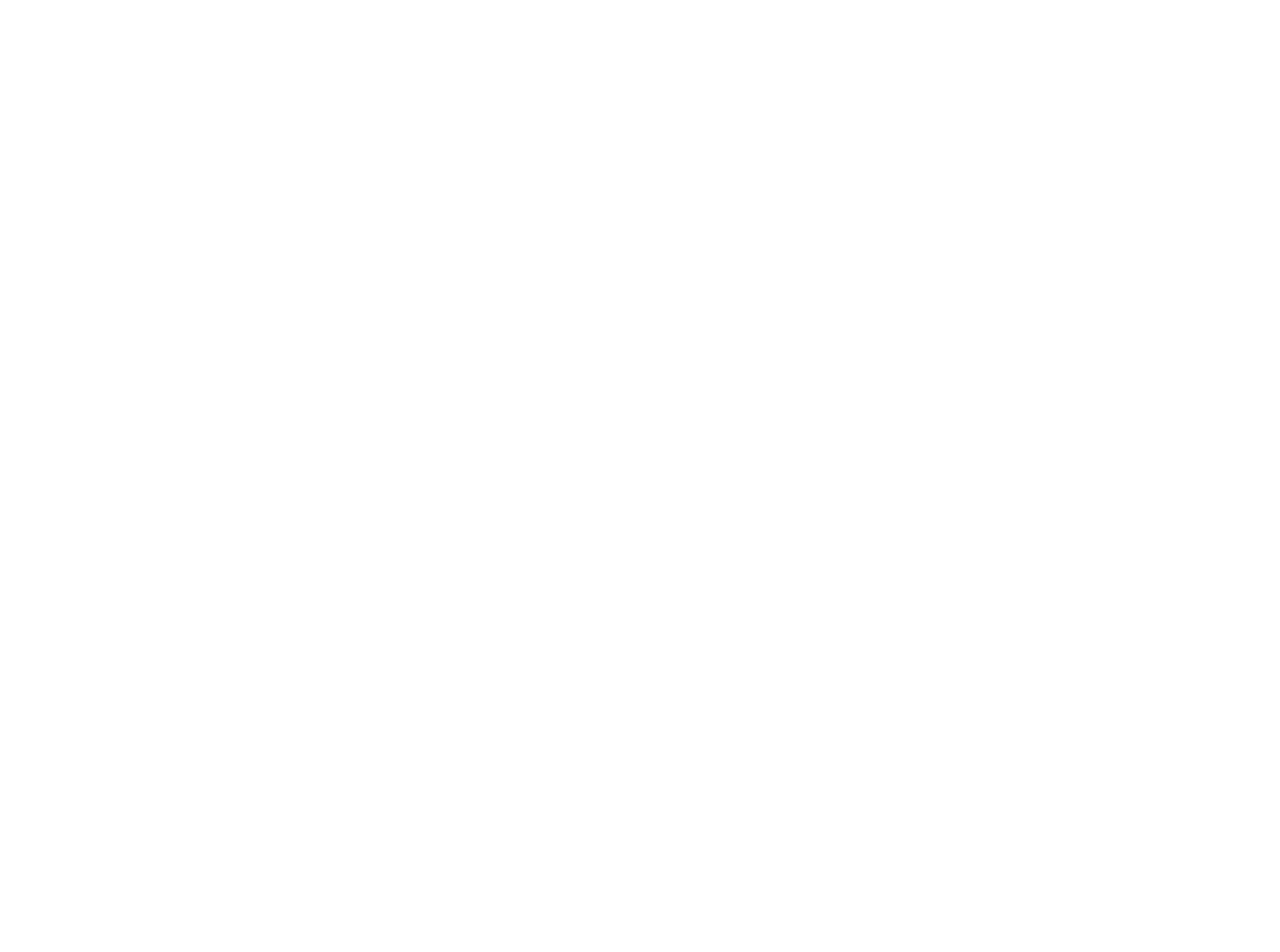
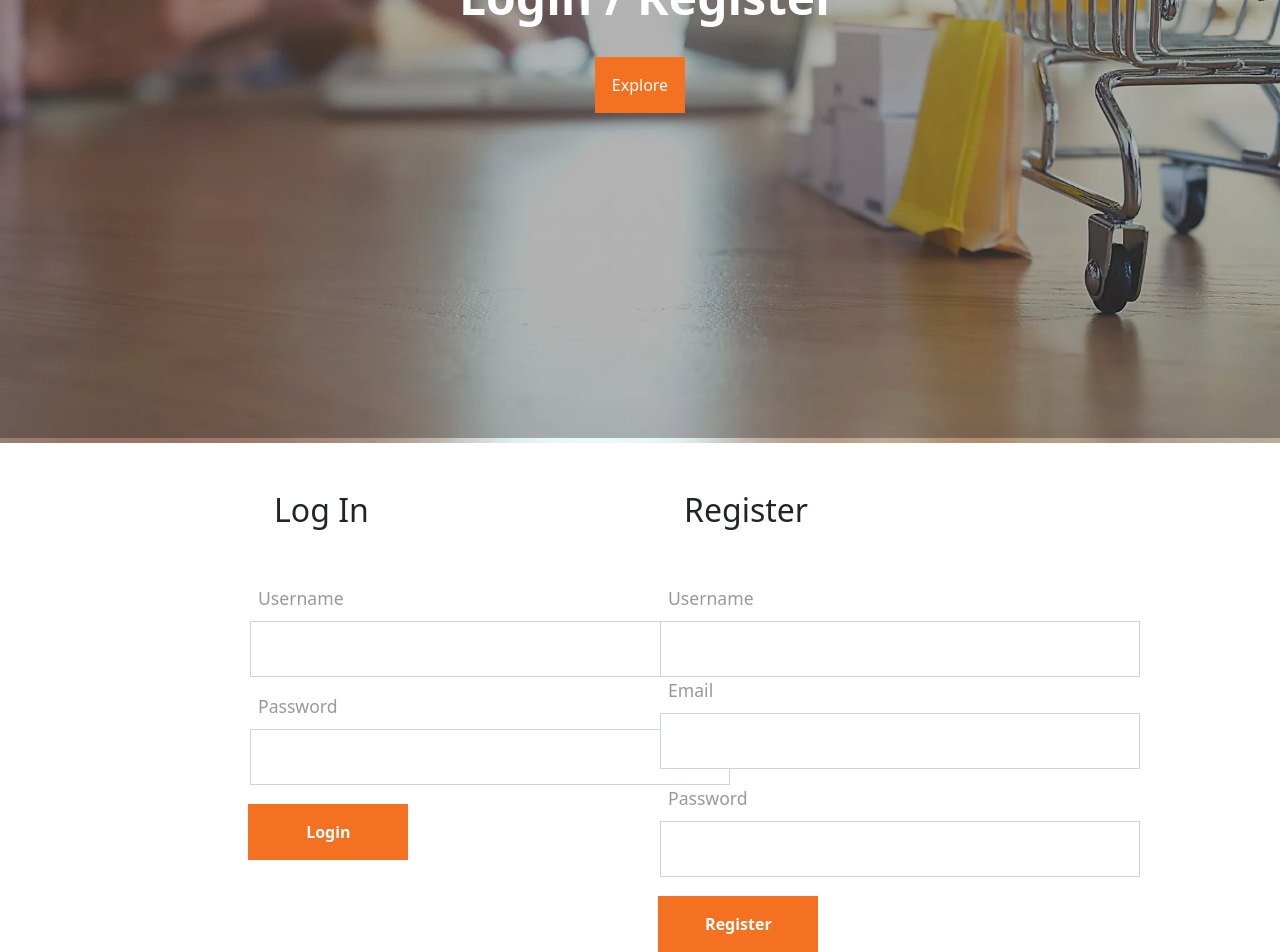
Before and after one commit to PasaricaDianaIleana/Auction-OnlineShop, a React (Create React App) app: page /login in a window 1280 px wide. Shown: the part 362-1314 px from the top of the page. Before the commit the page ends 800 px from the top, so only its background shows below. Built offline with nearby package versions, Linux system fonts and the light colour scheme.

Commit message:
Add login page

```diff
--- a/src/App.js
+++ b/src/App.js
@@ -1,4 +1,3 @@
-import "./App.css";
 import React from "react";
 import Home from "./components/Home/Home";
 import ItemDetails from "./components/Details/ItemDetails";
@@ -8,7 +7,7 @@
 import { Route } from "react-router-dom";
 import About from "./components/About/About";
 import { Routes } from "react-router-dom";
-
+import LoginPage from "./components/Login/LoginPage";
 function App() {
   return (
     <React.Fragment>
@@ -18,7 +17,8 @@
         <Route path="/About" element={<About />} />
         <Route path="/buyItems" element={<BuyItem />} />
         <Route path="/ItemSell" element={<ItemSell />} />
-        <Route path=":slug" element={<ItemDetails />} />
+        <Route path="/item" element={<ItemDetails />} />
+        <Route path="/login" element={<LoginPage />} />
         <Route element={<ErrorPage />} />
       </Routes>
     </React.Fragment>
--- a/src/components/About/About.js
+++ b/src/components/About/About.js
@@ -6,7 +6,7 @@
 
     return (
         <div>
-            <Index bgImg={bgImg} title="About us" />
+            <Index bgImg={bgImg} text="Explore" title="About us" />
         </div>
     )
 }
--- a/src/components/Header/Index.js
+++ b/src/components/Header/Index.js
@@ -11,7 +11,7 @@
             <ContainerBg>
                 <Navbar />
                 <HeaderTitle>{props.title}</HeaderTitle>
-                <RegisterBtn type="btn" className="btn" >Register</RegisterBtn >
+                <RegisterBtn type="btn" className="btn" >{props.text}</RegisterBtn >
             </ContainerBg>
         </React.Fragment >
     );
--- a/src/components/Header/Navbar.js
+++ b/src/components/Header/Navbar.js
@@ -29,7 +29,7 @@
                     <Nav.Link className="text-white">Contact</Nav.Link>
                 </Nav.Item>
                 <Nav.Item>
-                    <Nav.Link className="text-white mt-3" style={{ marginLeft: 430 }}>Login/Register</Nav.Link>
+                    <Nav.Link className="text-white mt-3" as={Link} to={`/login`} style={{ marginLeft: 430 }}>Login/Register</Nav.Link>
                 </Nav.Item>
             </Nav>
         </React.Fragment>
--- a/src/components/Home/Home.js
+++ b/src/components/Home/Home.js
@@ -7,7 +7,7 @@
 
     return (
         <React.Fragment>
-            <Index bgImg={bgImg} title="The Best Place to Buy and Sell Items" />
+            <Index bgImg={bgImg} text="Register" title="The Best Place to Buy and Sell Items" />
             <DivWrapper className="container">
                 <h5 className="homeTitle">Auctions</h5>
                 <p className="subTitle">
--- /dev/null
+++ b/src/components/Login/Login.js
@@ -0,0 +1,22 @@
+import React from 'react'
+import { Form } from './LoginPage.Style'
+const Login = () => {
+    return (
+        <React.Fragment>
+            <h2 className="mt-5 text-black" style={{ fontSize: '2rem' }}>Log In</h2>
+            <Form>
+                <div className="form-group">
+                    <label className="labelName" htmlFor="username">Username</label>
+                    <input type="text" className="form-control inputStyle" id="username" />
+                </div>
+                <div className="form-group" style={{ marginTop: '1rem' }} >
+                    <label className="labelName" htmlFor="password">Password</label>
+                    <input type="text" className="form-control inputStyle" id="Password" />
+                </div>
+                <button type="submit" className="btn submitBtn">Login</button>
+            </Form>
+
+        </React.Fragment>
+    )
+}
+export default Login;
--- /dev/null
+++ b/src/components/Login/LoginPage.Style.js
@@ -0,0 +1,33 @@
+import styled from "styled-components";
+
+export const Form = styled.form`
+margin-top:3.5rem;
+margin-left:-1rem;
+
+.labelName{
+    color:#999;
+    font-size:1.1rem;
+}
+.inputStyle{
+    margin-left:-.5rem;
+    margin-top:.6rem;
+    width:60vh;
+    height:7vh;
+    border-radius:0;
+}
+.submitBtn{
+coursor:pointer;
+border-radius:0;
+margin-top:1.2rem;
+background-color:#f37121;
+border-color:#f37121;
+color:white;
+width:20vh;
+height:7vh;
+margin-left:-0.6rem;
+font-weight:700
+}
+.submitBtn:hover{
+    background-color:#ef6c57;
+}
+`
--- /dev/null
+++ b/src/components/Login/LoginPage.js
@@ -0,0 +1,24 @@
+import React from 'react'
+import Index from '../Header/Index';
+import Login from '../Login/Login';
+import Register from '../Login/Register'
+import bgImg from '../../Images/bgImg.webp'
+const LoginPage = () => {
+
+    return (
+        <React.Fragment>
+            <Index bgImg={bgImg} title="Login / Register" text="Explore" />
+            <div className="container">
+                <div className="row">
+                    <div className="col-md-6" style={{ marginLeft: '12rem' }} >
+                        <Login />
+                    </div>
+                    <div className="col-md-4" style={{ marginLeft: '-10rem' }} >
+                        <Register />
+                    </div>
+                </div>
+            </div>
+        </React.Fragment>
+    )
+}
+export default LoginPage;
--- /dev/null
+++ b/src/components/Login/Register.js
@@ -0,0 +1,26 @@
+import React from 'react'
+import { Form } from './LoginPage.Style'
+const Register = () => {
+
+    return (
+        <React.Fragment>
+            <h2 className="mt-5 text-black" style={{ fontSize: '2rem' }}>Register</h2>
+            <Form>
+                <div className="form-group">
+                    <label className="labelName" htmlFor="username">Username</label>
+                    <input type="text" className="form-control inputStyle" id="username" />
+                </div>
+                <div className="form-group">
+                    <label className="labelName" htmlFor="email">Email</label>
+                    <input type="text" className="form-control inputStyle" id="Email" />
+                </div>
+                <div className="form-group" style={{ marginTop: '1rem' }} >
+                    <label className="labelName" htmlFor="password">Password</label>
+                    <input type="text" className="form-control inputStyle" id="Password" />
+                </div>
+                <button type="submit" className="btn submitBtn">Register</button>
+            </Form>
+        </React.Fragment>
+    )
+}
+export default Register;
--- a/src/components/Products/BuyItem.js
+++ b/src/components/Products/BuyItem.js
@@ -7,7 +7,7 @@
 
     return (
         <React.Fragment>
-            <Index bgImg={bgImg} title="Buy, Sell, Bid" />;
+            <Index bgImg={bgImg} title="Buy, Sell, Bid" text="Register" />;
             <div className="container" style={{ height: 100 }}>
                 <div className="row">
                     <div className="col-md-3">
--- a/src/components/Products/ItemSell.js
+++ b/src/components/Products/ItemSell.js
@@ -6,7 +6,7 @@
 
     return (
         <div>
-            <Index bgImg={bgImg2} title="Buy, Sell, Bid" />
+            <Index text="Register" bgImg={bgImg2} title="Buy, Sell, Bid" />
         </div>
     )
 }
```
Also changed, not shown: src/App.css (deleted).
